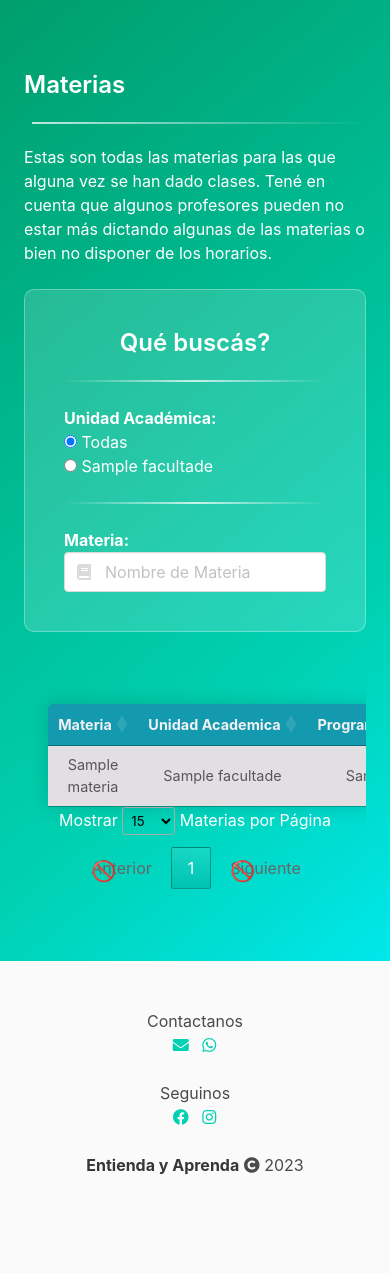
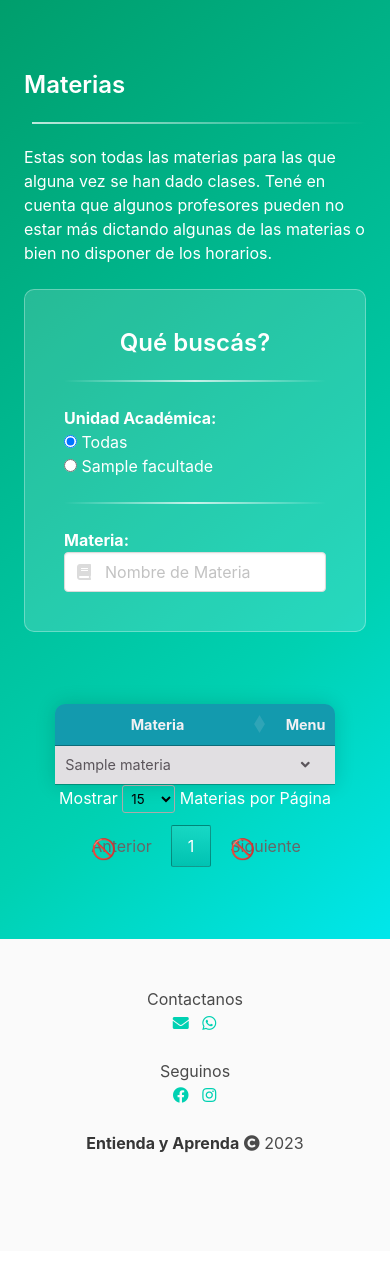
Before and after one commit to jgmarti84/entienda24, a Flask app: page /subjects in a window 390 px wide. Shown: the part 53-1326 px from the top of the page. After the commit the page ends 1206 px from the top, so only its background shows below. Run offline with Flask 3, Linux system fonts and the light colour scheme; tables that the repository leaves empty hold one stand-in row (values such as "Sample post"); some libraries are stand-ins or nearby versions.

Commit message:
JM: arreglado algo de responsive mobile

```diff
--- a/app/public/templates/public/subjects_body.html
+++ b/app/public/templates/public/subjects_body.html
@@ -55,8 +55,8 @@
     <div class="column is-three-quarters">
       <div>
         <div class="table-container p-5">
-<!--          TODO: Enable scroll in x-direction for small displays-->
-          <table id="subjects-search-table" class="content-table subjects-search" style="margin: auto;">
+<!--      TODO: Enable scroll in x-direction for small displays-->
+          <table id="subjects-search-table" class="content-table subjects-search" style="width:95%">
             <thead>
               <tr>
                 <th class="is-hidden">Codigo Facultad</th>
@@ -65,6 +65,7 @@
                 <th>Unidad Académica</th>
                 <th>Programa</th>
                 <th>Materia Unidecode</th>
+                <th>Menu</th>
               </tr>
             </thead>
             <tbody>
@@ -72,10 +73,42 @@
                   <tr data-url="{{ url_for('public.subject_info', subject_id=s.subject_id) }}">
                     <td class="is-hidden">{{ s.faculty.faculty_id }}</td>
                     <td class="is-hidden">{{ s.subject_id }}</td>
-                    <td>{{ s.subject_name }}</td>
-                    <td>{{ s.faculty.faculty_name }}</td>
-                    <td>{{ s.subject_program }}</td>
-                    <td>{{ s.unidecode_subject_name() }}</td>
+                    <td class="clickeable-cell">{{ s.subject_name }}</td>
+                    <td class="clickeable-cell">{{ s.faculty.faculty_name }}</td>
+                    <td class="clickeable-cell">
+                      {% if s.subject_program %}
+                      <a href="{{ s.subject_program }}">
+                        <i class="fas fa-arrow-right"></i><i class="fas fa-book-reader ml-1"></i>
+                      </a>
+                      {% else %}
+                      <i class="fas fa-arrow-right"></i><i class="fas fa-book-reader ml-1"></i>
+                      {% endif %}
+                    </td>
+                    <td class="clickeable-cell">{{ s.unidecode_subject_name() }}</td>
+                    <td>
+                      <div class="dropdown is-right is-hoverable">
+                        <div class="dropdown-trigger">
+                          <span class="icon is-small">
+                            <i class="fas fa-angle-down" aria-hidden="true"></i>
+                          </span>
+                        </div>
+                        <div class="dropdown-menu" id="dropdown-menu3" role="menu">
+                          <div class="dropdown-content">
+                            <p class="dropdown-item" style="text-align: left;"><strong>Unidad Academica:</strong> {{ s.faculty.faculty_name }} </p>
+                            <p class="dropdown-item" style="text-align: left;">
+                              <strong>Ver Programa:</strong>
+                              {% if s.subject_program %}
+                              <a href="{{ s.subject_program }}">
+                                <i class="fas fa-arrow-right"></i><i class="fas fa-book-reader ml-1"></i>
+                              </a>
+                              {% else %}
+                              <i class="fas fa-arrow-right"></i><i class="fas fa-book-reader ml-1"></i>
+                              {% endif %}
+                            </p>
+                          </div>
+                        </div>
+                      </div>
+                    </td>
                   </tr>
               {% endfor %}
             </tbody>
--- a/app/static/css/media_queries.css
+++ b/app/static/css/media_queries.css
@@ -29,10 +29,6 @@
         display: inline-block;
         width: 100%;
     }
-    /*.input {margin-left: auto;}*/
-    /*#signup-mail, #signup-pass, #signup-last-name, #signup-name, #signup-user {*/
-    /*    width: 100%*/
-    /*}*/
 }
 
 @media (max-width: 745px) {
@@ -52,3 +48,61 @@
         width: 95%;
     }
 }
+
+.table-container {
+    overflow-x: visible;
+}
+.content-table.subjects-search {
+    width: 95%;
+}
+.content-table.subjects-search tbody tr {
+    cursor: pointer;
+}
+.content-table.subjects-search tr td:nth-child(1) { width: 50vw }
+.content-table.subjects-search tr td:nth-child(2) { width: 5vw }
+.content-table.subjects-search tr td:nth-child(3) { width: 5vw }
+
+.content-table.subjects-search tr th:nth-of-type(4),
+.content-table.subjects-search tr td:nth-of-type(4) {
+    display: none;
+}
+.content-table.subjects-search tr th:nth-of-type(2),
+.content-table.subjects-search tr td:nth-of-type(2) {
+    text-align: center;
+}
+.content-table.subjects-search tr th:nth-of-type(3),
+.content-table.subjects-search tr td:nth-of-type(3) {
+    text-align: center;
+}
+@media (max-width: 768px) {
+    .content-table.subjects-search tr td:nth-child(1) { width: 65vw }
+    .content-table.subjects-search tr th:nth-of-type(4),
+    .content-table.subjects-search tr td:nth-of-type(4) {
+        display: inline-block;
+        /*width: 40px;*/
+        width: 10vw;
+        text-align:center;
+    }
+    .content-table.subjects-search tr th:nth-of-type(2),
+    .content-table.subjects-search tr td:nth-of-type(2),
+    .content-table.subjects-search tr th:nth-of-type(3),
+    .content-table.subjects-search tr td:nth-of-type(3) {
+        display: none;
+    }
+}
+/*@media (max-width: 1280px) {*/
+/*    .content-table.subjects-search {*/
+/*        max-width: 95%;*/
+/*    }*/
+/*    .content-table.subjects-search tr th:nth-of-type(4),*/
+/*    .content-table.subjects-search tr td:nth-of-type(4) {*/
+/*        display: inline-block;*/
+/*        width: 40px;*/
+/*    }*/
+/*    .content-table.subjects-search tr th:nth-of-type(2),*/
+/*    .content-table.subjects-search tr td:nth-of-type(2),*/
+/*    .content-table.subjects-search tr th:nth-of-type(3),*/
+/*    .content-table.subjects-search tr td:nth-of-type(3) {*/
+/*        display: none;*/
+/*    }*/
+/*}*/
--- a/app/static/css/tables.css
+++ b/app/static/css/tables.css
@@ -1,9 +1,11 @@
 /* Table with content */
 .content-table {
+    width: 95%;
+    margin: auto;
     border-collapse: collapse;
-    margin: 25px 0;
+    /*margin: 25px 0;*/
     font-size: 0.9em;
-    border-radius: 5px 5px 0 0;
+    border-radius: 10px 10px 0 0;
     overflow: hidden;
     box-shadow: 0 0 20px rgba(0, 0, 0, 0.15);
 }
@@ -42,22 +44,6 @@
 }
 .content-table tbody tr:last-of-type {
     border-bottom: 2.5px solid #969496;
-}
-
-/* Specific table with subject-search Table with content */
-.content-table.subjects-search tbody tr {
-    overflow-x: hidden;
-    cursor: pointer;
-}
-
-.content-table.subjects-search thead tr th,
-.content-table.subjects-search tbody tr td {
-    text-align: center;
-    vertical-align: middle;
-}
-.content-table.subjects-search tbody tr td:nth-of-type(4),
-.content-table.subjects-search tbody tr td:nth-of-type(6) {
-    text-align: left;
 }
 
 /* Specific table with subject-data Table with content */
--- a/app/static/js/views/subjects.js
+++ b/app/static/js/views/subjects.js
@@ -1,6 +1,9 @@
 function tableRowUrlNavigate(tableTagId) {
-    $(`#${tableTagId} tbody tr`).on("click", function() {
-        location.href = $(this).data("url")
+    // $(`#${tableTagId} tbody tr`).on("click", function() {
+    //     location.href = $(this).data("url")
+    // })
+    $("td.clickeable-cell").on("click", function() {
+        location.href = $(this).parent("tr").data("url")
     })
 }
 
@@ -11,7 +14,7 @@ $(document).ready(function() {
         info: false,          // Enable/Disable the info
         lengthMenu: [10, 15, 20, 25, 50, 100],
         pageLength: 15,       // Set the number of rows per page
-        responsive: true,     // Enable responsive behavior
+        // responsive: true,     // Enable responsive behavior
         language: {
             lengthMenu: "Mostrar _MENU_ Materias por Página",
             zeroRecords: "No se encontraron materias",
@@ -27,8 +30,9 @@ $(document).ready(function() {
             { title: "Codigo Materia", visible: false , orderable: false },
             { title: "Materia", visible: true, orderable: true },
             { title: "Unidad Academica", visible: true, orderable: true },
-            { title: "Programa de la Materia", visible: true, orderable: false },
+            { title: "Programa", visible: true, orderable: false },
             { title: "Materia Unidecode", visible: false, orderable: false },
+            { title: "Menu", visible: true, orderable: false}
         ],
     });
 
@@ -43,6 +47,12 @@ $(document).ready(function() {
             tableRowUrlNavigate("subjects-search-table")
         }
     })
+    // $(".dropdown").on("click", function () {
+    //     $(this).toggleClass("is-active");
+    // })
+    // $(document).on("click", function(){
+    //     $(".dropdown.is-active").toggleClass("is-active");
+    // })
 
     $('#subject-name-filter').on('input', function() {
         const converted_filter = removeAccentsAndLowerCase(this.value)
--- a/entrypoint.py
+++ b/entrypoint.py
@@ -4,7 +4,7 @@ from app import app
 # ======== Main ============================================================== #
 if __name__ == "__main__":
     app.run(
-        debug=False,
+        debug=True,
         host="localhost",
         port=8001,
         # ssl_context='adhoc'
```
Also changed, not shown: app/static/css/style.css (+6 -6 lines).
